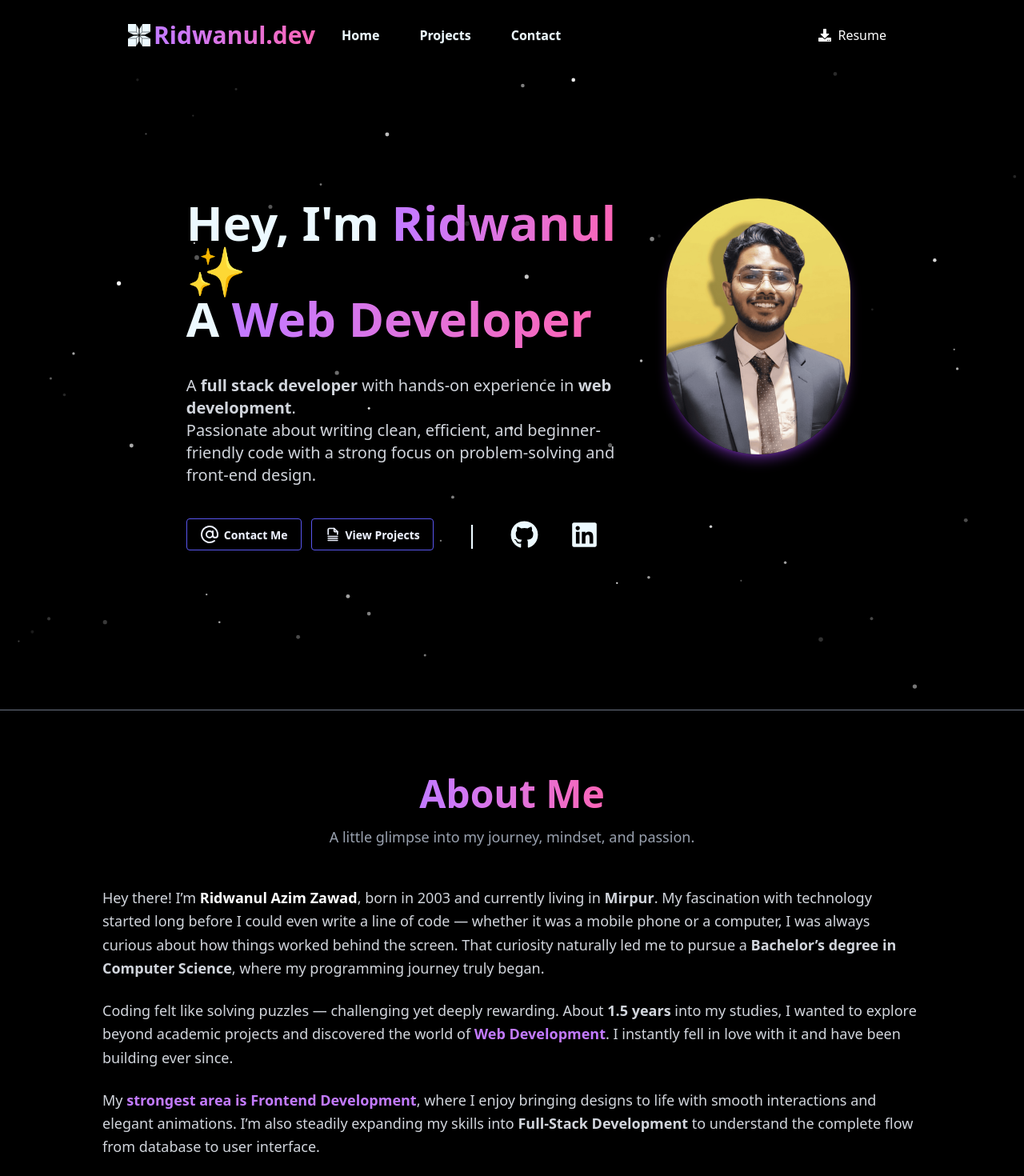
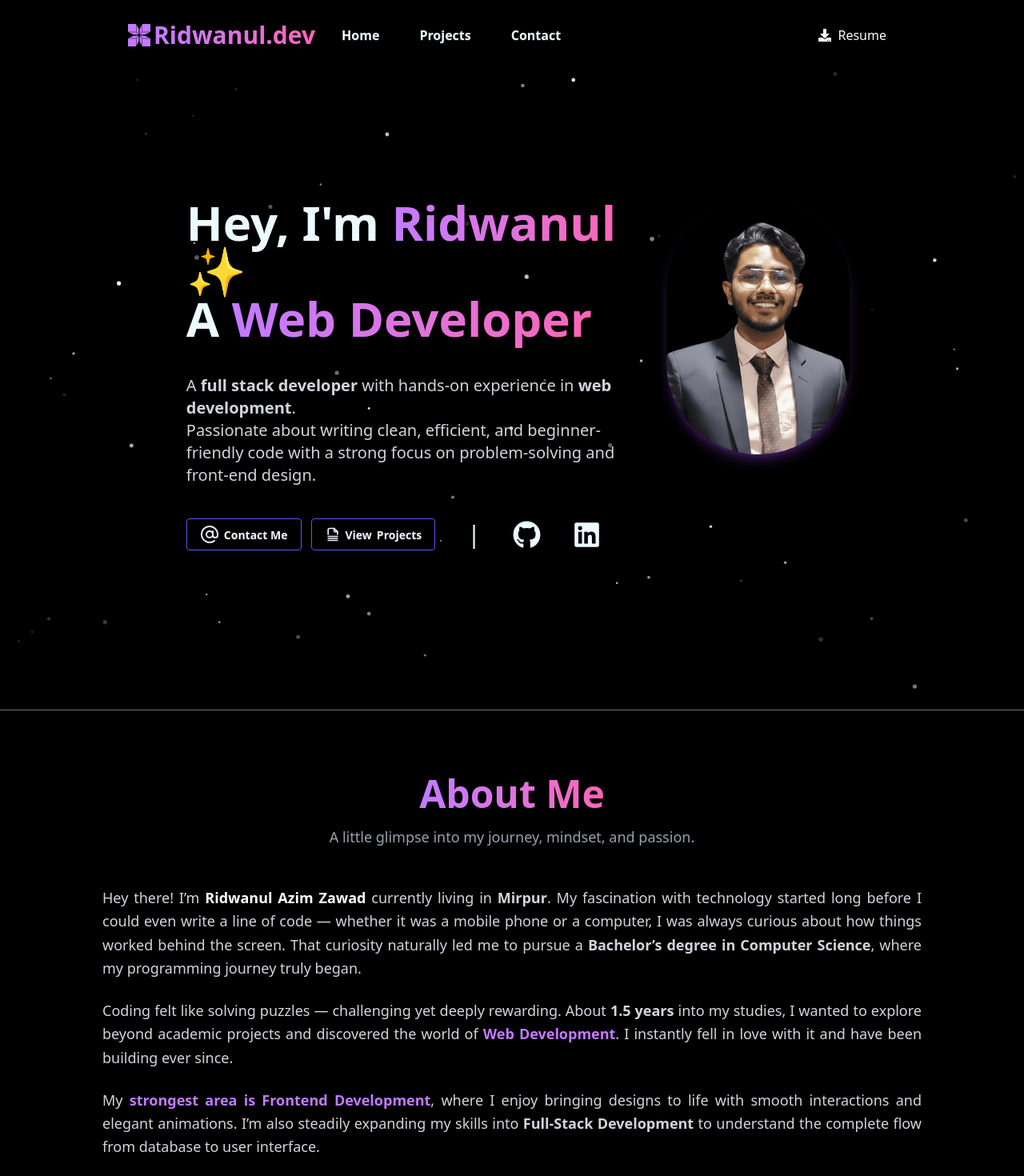
Before and after one commit to Zauwad/Portfolio, a React (Vite) app: page / in a window 1280 px wide. Shown: the top 1470 px of the page at 80% size. Built offline with nearby package versions, Linux system fonts and the light colour scheme.

Commit message:
Updated Navbar with glass ui while scrolling and AboutMe section

```diff
--- a/src/Components/Home/AboutMe.jsx
+++ b/src/Components/Home/AboutMe.jsx
@@ -11,55 +11,39 @@ const AboutMe = () => {
 
   useEffect(() => {
     const ctx = gsap.context(() => {
-      // Heading animation
       gsap.from(".about-heading", {
         y: 40,
         opacity: 0,
         duration: 1,
         ease: "power3.out",
-        scrollTrigger: {
-          trigger: ".about-heading",
-          start: "top 85%",
-        },
+        scrollTrigger: { trigger: ".about-heading", start: "top 85%" },
       });
 
-      // Paragraph fade-in stagger
       gsap.from(".about-text p", {
         y: 30,
         opacity: 0,
         duration: 0.8,
         stagger: 0.2,
         ease: "power2.out",
-        scrollTrigger: {
-          trigger: ".about-text",
-          start: "top 80%",
-        },
+        scrollTrigger: { trigger: ".about-text", start: "top 80%" },
       });
 
-      // Icons animation
       gsap.from(".about-icons div", {
         scale: 0.8,
         opacity: 0,
         duration: 0.6,
         stagger: 0.15,
         ease: "back.out(1.7)",
-        scrollTrigger: {
-          trigger: ".about-icons",
-          start: "top 85%",
-        },
+        scrollTrigger: { trigger: ".about-icons", start: "top 85%" },
       });
 
-      // Button animation
       gsap.from(".about-btn", {
         y: 20,
         opacity: 0,
         duration: 0.7,
         delay: 0.2,
         ease: "power3.out",
-        scrollTrigger: {
-          trigger: ".about-btn",
-          start: "top 85%",
-        },
+        scrollTrigger: { trigger: ".about-btn", start: "top 85%" },
       });
     }, aboutRef);
 
@@ -86,15 +70,14 @@ const AboutMe = () => {
         </div>
 
         {/* Content */}
-        <div className="about-text space-y-6 text-lg leading-relaxed">
+        <div className="about-text space-y-6 text-lg leading-relaxed text-left md:text-justify">
           <p>
             Hey there! I’m{" "}
-            <span className="font-bold text-white">Ridwanul Azim Zawad</span>, born in
-            2003 and currently living in{" "}
-            <span className="font-bold">Mirpur</span>. My fascination with technology
-            started long before I could even write a line of code — whether it was a
-            mobile phone or a computer, I was always curious about how things worked
-            behind the screen. That curiosity naturally led me to pursue a{" "}
+            <span className="font-bold text-white">Ridwanul Azim Zawad</span>{" "}
+            currently living in <span className="font-bold">Mirpur</span>. My fascination
+            with technology started long before I could even write a line of code —
+            whether it was a mobile phone or a computer, I was always curious about how
+            things worked behind the screen. That curiosity naturally led me to pursue a{" "}
             <span className="font-bold">Bachelor’s degree in Computer Science</span>,
             where my programming journey truly began.
           </p>
@@ -134,7 +117,7 @@ const AboutMe = () => {
               href="https://fitness-tracker-d03b6.web.app"
               target="_blank"
               rel="noopener noreferrer"
-              className="text-pink-400 hover:underline"
+              className="text-pink-400 underline hover:underline"
             >
               Fitness Tracker
             </a>
@@ -147,7 +130,7 @@ const AboutMe = () => {
             Outside of coding, I enjoy exploring new tech trends (and occasionally
             sharing opinions — like how Apple’s “Liquid Glass” design isn’t as
             revolutionary as people think 😄). I’m comfortable working{" "}
-            <span className="font-bold">2–3 days a week in an hybrid office</span> setup and
+            <span className="font-bold">2–3 days a week in a hybrid office</span> setup and
             always open to learning from real-world experiences.
           </p>
 
@@ -176,16 +159,6 @@ const AboutMe = () => {
             <p>Passionate About Code</p>
           </div>
         </div>
-
-        {/* Button
-        <div className="about-btn mt-10 text-center">
-          <Link
-            to="/projects"
-            className="inline-block px-6 py-3 bg-gradient-to-r from-purple-500 to-pink-500 text-white rounded-md shadow-md hover:scale-105 transition-all duration-300"
-          >
-            View My Work
-          </Link>
-        </div> */}
       </div>
     </section>
   );
--- a/src/Components/Home/Banner.jsx
+++ b/src/Components/Home/Banner.jsx
@@ -9,6 +9,7 @@ import { SparklesCore } from './SparklesCore';
 const Banner = () => {
     const container = useRef();
     const mobileImgRef = useRef();
+    const pcImgRef = useRef();
 
     useEffect(() => {
         const context = gsap.context(() => {
@@ -24,6 +25,14 @@ const Banner = () => {
             // Animate the mobile image section (top side)
             gsap.from(mobileImgRef.current, {
                 y: -60,
+                opacity: 0,
+                duration: 1,
+                ease: "power3.out",
+                delay: 0.3,
+            });
+
+            gsap.from(pcImgRef.current, {
+                y: 60,
                 opacity: 0,
                 duration: 1,
                 ease: "power3.out",
@@ -48,8 +57,8 @@ const Banner = () => {
                     className="flex justify-center md:hidden"
                 >
                     <img
-            className="w-64 h-64 md:w-80 md:h-80 rounded-full object-cover shadow-lg shadow-purple-500/40"
-            src="../../../assets/per.png"
+                        className="w-64 h-64 md:w-80 md:h-80 rounded-full object-cover shadow-lg shadow-purple-500/30"
+                        src="../../../assets/per2.png"
                         alt=""
                     />
                 </div>
@@ -76,12 +85,12 @@ const Banner = () => {
                     </div>
 
                     {/* Bottom part */}
-          <div className="text-base sm:text-lg md:text-xl text-gray-300">
+                    <div className="text-base sm:text-lg md:text-xl text-gray-300 ">
                         <p>
                             A <span className="font-bold">full stack developer</span> with hands-on
                             experience in <span className="font-bold">web development</span>.
                             <br />
-              <span>
+                            <span className=''>
                                 Passionate about writing clean, efficient, and beginner-friendly code
                                 with a strong focus on problem-solving and front-end design.
                             </span>
@@ -99,7 +108,8 @@ const Banner = () => {
                             <Link to={'/projects'}>
                                 <button className="btn btn-primary bg-black transition duration-300 hover:scale-110 shadow-md hover:shadow-lg hover:shadow-purple-500 w-full sm:w-auto">
                                     <TbFileStack size={20} />
-                  View Projects
+                                    <span className='md:hidden inline lg:inline'>View</span>
+                                    Projects
                                 </button>
                             </Link>
                         </div>
@@ -126,8 +136,9 @@ const Banner = () => {
                 {/* Right side: Image */}
                 <div className="w-full md:w-1/5 md:inline hidden">
                     <img
-            className="w-64 h-64 md:w-80 md:h-80 rounded-full object-cover shadow-lg shadow-purple-500/40"
-            src="../../../assets/per.png"
+                        ref={pcImgRef}
+                        className="w-64 h-64 md:w-80 md:h-80 rounded-full object-cover shadow-lg shadow-purple-500/30"
+                        src="../../../assets/per2.png"
                         alt=""
                     />
                 </div>
--- a/src/Components/Home/Home.jsx
+++ b/src/Components/Home/Home.jsx
@@ -200,7 +200,7 @@ const Home = () => {
                                             value={formData.subject}
                                             onChange={handleChange}
                                             className="block p-3 w-full text-sm text-gray-900 bg-gray-50 rounded-lg border border-gray-300 shadow-sm focus:ring-primary-500 focus:border-primary-500 dark:bg-gray-700 dark:border-gray-600 dark:placeholder-gray-400 dark:text-white dark:focus:ring-primary-500 dark:focus:border-primary-500 dark:shadow-sm-light"
-                                            placeholder="Let us know how we can help you"
+                                            placeholder="Let me know how I can help you"
                                             required
                                         />
                                     </div>
--- a/src/Components/Navbar/Navbar.jsx
+++ b/src/Components/Navbar/Navbar.jsx
@@ -1,60 +1,51 @@
-import React, { useState } from 'react';
+import React, { useState, useEffect } from 'react';
 import { Link } from 'react-router';
 import { SiCodeblocks } from "react-icons/si";
-import ThemeToggle from './ThemeToggle';
 import DownloadResume from './DownloadResume';
 
 const Navbar = () => {
-    // Set dark as the preferred default theme
   const [isMobileMenuOpen, setIsMobileMenuOpen] = useState(false);
+  const [isScrolled, setIsScrolled] = useState(false);
 
+  useEffect(() => {
+    const handleScroll = () => setIsScrolled(window.scrollY > 50);
+    window.addEventListener('scroll', handleScroll);
+    return () => window.removeEventListener('scroll', handleScroll);
+  }, []);
 
-    const toggleMobileMenu = () => {
-        setIsMobileMenuOpen(!isMobileMenuOpen);
-    };
-
-    const closeMobileMenu = () => {
-        setIsMobileMenuOpen(false);
-    };
+  const toggleMobileMenu = () => setIsMobileMenuOpen(!isMobileMenuOpen);
+  const closeMobileMenu = () => setIsMobileMenuOpen(false);
 
   return (
-        <div className='pt-5 bg-black pb-5 px-4 sm:px-8 md:px-16 lg:px-32 xl:px-40'>
-            {/* Desktop and Mobile Header */}
+    <nav
+      className={`sticky top-0 z-50 ${
+        isScrolled
+          ? 'backdrop-blur-md bg-black/60 border-b border-gray-700/40 shadow-md'
+          : 'bg-black'
+      }`}
+    >
+      <div className="pt-5 pb-5 px-4 sm:px-8 md:px-16 lg:px-32 xl:px-40">
         <div className="flex justify-between items-center">
+          {/* Left Part */}
           <div className="left-part flex items-center gap-2 md:gap-4">
-                    <Link className='flex items-center gap-1' to={'/'}>
-                        <SiCodeblocks className='size-6 md:size-7' />
-                        <h1 className='text-xl sm:text-2xl md:text-3xl bg-gradient-to-r from-purple-400 to-pink-400 bg-clip-text text-transparent font-bold'>Ridwanul.dev</h1>
+            <Link className="flex items-center gap-1" to="/">
+              <SiCodeblocks className="size-6 md:size-7 text-purple-400" />
+              <h1 className="text-xl sm:text-2xl md:text-3xl bg-gradient-to-r from-purple-400 to-pink-400 bg-clip-text text-transparent font-bold">
+                Ridwanul.dev
+              </h1>
             </Link>
 
             {/* Desktop Navigation */}
             <div className="hidden md:flex gap-2 lg:gap-4">
-                        <Link to={'/'}>
-                            <button className='btn btn-ghost dark:text-white  hover:text-purple-500 text-sm lg:text-base'>
-                                Home
-                            </button>
-                        </Link>
-
-                        <Link to={'/projects'}>
-                            <button className='btn btn-ghost dark:text-white  hover:text-purple-500 text-sm lg:text-base'>
-                                Projects
-                            </button>
-                        </Link>
-
-                        <Link to={'/contacts'}>
-                            <button className='btn btn-ghost dark:text-white  hover:text-purple-500 text-sm lg:text-base'>
-                                Contact
-                            </button>
-                        </Link>
+              <Link to="/"><button className="btn btn-ghost dark:text-white hover:text-purple-400 text-sm lg:text-base">Home</button></Link>
+              <Link to="/projects"><button className="btn btn-ghost dark:text-white hover:text-purple-400 text-sm lg:text-base">Projects</button></Link>
+              <Link to="/contacts"><button className="btn btn-ghost dark:text-white hover:text-purple-400 text-sm lg:text-base">Contact</button></Link>
             </div>
           </div>
 
+          {/* Right Part */}
           <div className="right-part flex items-center gap-3">
-                    {/* Theme Toggle */}
-                    {/* <ThemeToggle></ThemeToggle> */}
-
-                    {/* Resume */}
-                    <DownloadResume></DownloadResume>
+            <DownloadResume />
 
             {/* Mobile Menu Button */}
             <button
@@ -62,10 +53,7 @@ const Navbar = () => {
               onClick={toggleMobileMenu}
               aria-label="Toggle mobile menu"
             >
-                        <svg
-                            className="h-6 w-6 fill-current"
-                            viewBox="0 0 24 24"
-                        >
+              <svg className="h-6 w-6 fill-current" viewBox="0 0 24 24">
                 {isMobileMenuOpen ? (
                   <path d="M19 6.41L17.59 5 12 10.59 6.41 5 5 6.41 10.59 12 5 17.59 6.41 19 12 13.41 17.59 19 19 17.59 13.41 12z" />
                 ) : (
@@ -77,30 +65,22 @@ const Navbar = () => {
         </div>
 
         {/* Mobile Navigation Menu */}
-            {isMobileMenuOpen && (
-                <div className="md:hidden mt-4 pb-4 border-t border-gray-300 pt-4">
-                    <div className="flex flex-col space-y-2">
-                        <Link to={'/'} onClick={closeMobileMenu}>
-                            <button className='btn btn-ghost  hover:text-purple-500 w-full text-left justify-start'>
-                                Home
-                            </button>
-                        </Link>
+        <div
+          className={`md:hidden overflow-hidden transition-all duration-500 ${
+            isMobileMenuOpen
+              ? 'max-h-96 opacity-100 mt-4 pb-4 border-t border-gray-700/50 pt-4 rounded-b-lg shadow-lg'
+              : 'max-h-0 opacity-0 mt-0 pb-0 border-none pt-0 shadow-none'
+          }`}
 
-                        <Link to={'/projects'} onClick={closeMobileMenu}>
-                            <button className='btn btn-ghost  hover:text-purple-500 w-full text-left justify-start'>
-                                Projects
-                            </button>
-                        </Link>
-
-                        <Link to={'/contacts'} onClick={closeMobileMenu}>
-                            <button className='btn btn-ghost  hover:text-purple-500 w-full text-left justify-start'>
-                                Contact
-                            </button>
-                        </Link>
+        >
+          <div className="flex flex-col space-y-2 px-2">
+            <Link to="/" onClick={closeMobileMenu}><button className="btn btn-ghost hover:text-purple-400 w-full text-left justify-start">Home</button></Link>
+            <Link to="/projects" onClick={closeMobileMenu}><button className="btn btn-ghost hover:text-purple-400 w-full text-left justify-start">Projects</button></Link>
+            <Link to="/contacts" onClick={closeMobileMenu}><button className="btn btn-ghost hover:text-purple-400 w-full text-left justify-start">Contact</button></Link>
           </div>
         </div>
-            )}
       </div>
+    </nav>
   );
 };
 
```
Also changed, not shown: assets/per2.png (added). Lines whose indentation alone changed are shown as unchanged.
